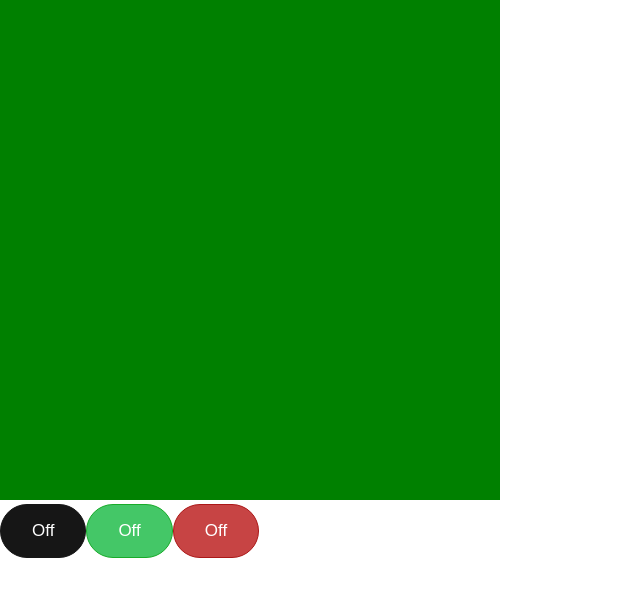
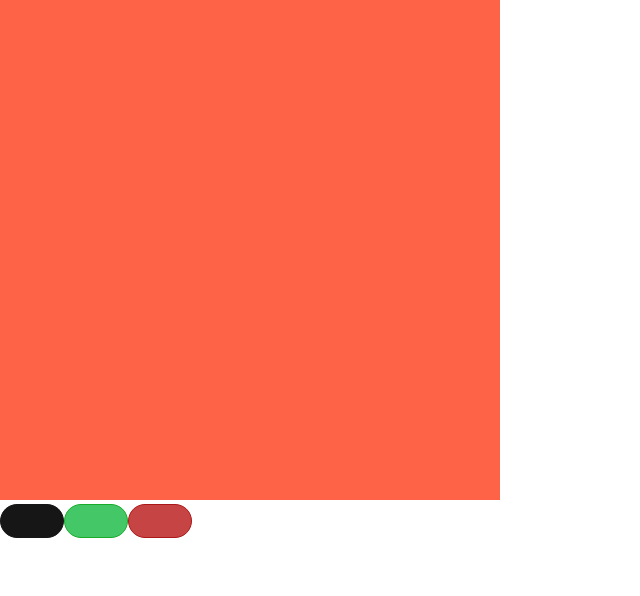
Before and after one commit to santi-go/react-paint-app, a React (Create React App) app: page / in a window 1280 px wide. Shown: the top 596 px of the page, without its empty margins (0-640 px from the left). Built offline with nearby package versions, Linux system fonts and the light colour scheme.

Commit message:
brushColor change working :)

```diff
--- a/src/components/Button/Button.js
+++ b/src/components/Button/Button.js
@@ -5,7 +5,7 @@ function Button(props){
         <button
             className={props.className}
             onClick={props.onClick}
-        >{props.isOn ? "On" : "Off"}</button>
+        ></button>
     );
 }
 
--- a/src/components/Canvas/Canvas.js
+++ b/src/components/Canvas/Canvas.js
@@ -2,17 +2,17 @@ import React from 'react';
 import './Canvas.scss'
 
 class Canvas extends React.Component {
-    static defaultProps = {
-        style: {
-          background: 'green',
-        },
-        brushCol: '#ffffff',
-        lineWidth: 10,
-        className: 'canvas',
-        height: 500,
-        width: 500,
-        onDraw: () => { console.log('i have drawn!'); },
-    };
+    // static defaultProps = {
+    //     style: {
+    //       background: 'green',
+    //     },
+    //     strokeStyle: '#7d7d7d',
+    //     lineWidth: 10,
+    //     className: 'canvas',
+    //     height: 500,
+    //     width: 500,
+    //     onDraw: () => { console.log('i have drawn!'); },
+    // };
 
     constructor(...props) {
         super(...props);
@@ -24,19 +24,23 @@ class Canvas extends React.Component {
     }
 
     componentDidMount() {
-        const { currentColor, lineWidth } = this.props;
+        const { brushCol, lineWidth } = this.props;
         const canvas = this.refs.canvas;
 
         this.ctx = canvas.getContext('2d');
         this.ctx.lineWidth = lineWidth;
-        this.ctx.strokeStyle = currentColor;
+        this.ctx.strokeStyle = brushCol;
         this.ctx.lineJoin = this.ctx.lineCap = 'round';
 
         this.bb = canvas.getBoundingClientRect();
     }
 
     mouseDown = e => {
+        const { brushCol} = this.props;
+
         if (!this.state.mouseDown) this.setState({ mouseDown: true });
+
+        this.ctx.strokeStyle = brushCol;
 
         this.setState({
           mouseLocation: [e.pageX || e.touches[0].pageX, e.pageY || e.touches[0].pageY],
@@ -46,6 +50,8 @@ class Canvas extends React.Component {
           (e.pageX || e.touches[0].pageX) - this.bb.left,
           (e.pageY || e.touches[0].pageY) - this.bb.top
         );
+
+        this.ctx.beginPath();
     }
 
     mouseUp = () => (this.setState({ mouseDown: false }));
--- a/src/components/PaintUI/PaintUI.js
+++ b/src/components/PaintUI/PaintUI.js
@@ -12,9 +12,7 @@ class PaintUI extends React.Component {
                 { name: 'green', className: "btn green-btn"},
                 { name: 'red', className: "btn red-btn"}
             ],
-            activeColor: { name: 'black', className: "btn black-btn"},
-            isOn: false
-
+            activeColor: { name: 'green', className: "btn green-btn"},
         }
 
         this.handleActiveColor = this.handleActiveColor.bind(this);
@@ -29,6 +27,15 @@ class PaintUI extends React.Component {
         this.setState(prevState => ({
             isOn: !prevState.isOn
         }));
+    }
+
+    renderButton(i) {
+        return (
+            <Button
+                className={this.state.colors[i].className}
+                onClick={() => this.handleActiveColor(this.state.colors[i])}
+            ></Button>
+        );
       }
 
     render() {
@@ -36,12 +43,24 @@ class PaintUI extends React.Component {
             className
         } = this.props;
 
+        const canvasProps = {
+            style: {
+              background: 'tomato',
+            },
+            brushCol: this.state.activeColor.name,
+            lineWidth: 10,
+            className: 'paint',
+            height: 500,
+            width: 500,
+            onDraw: () => { console.log('i have drawn!'); },
+          };
+
         return (
             <div className={className}>
-                <Canvas></Canvas>
-                <Button className="btn black-btn" onClick={this.handleClick} isOn={this.state.isOn}></Button>
-                <Button className="btn green-btn"></Button>
-                <Button className="btn red-btn"></Button>
+                <Canvas{...canvasProps}></Canvas>
+                {this.renderButton(0)}
+                {this.renderButton(1)}
+                {this.renderButton(2)}
             </div>
         );
     }
```
